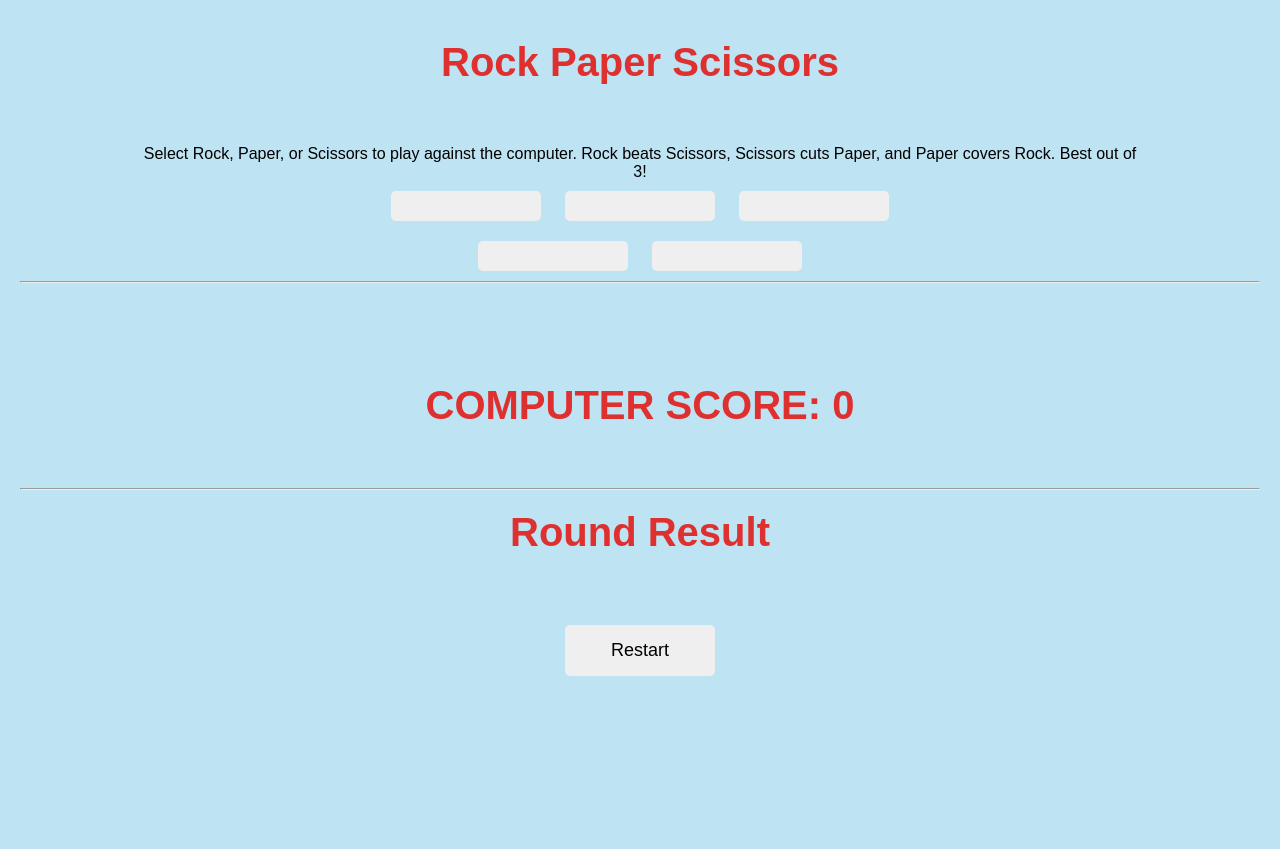
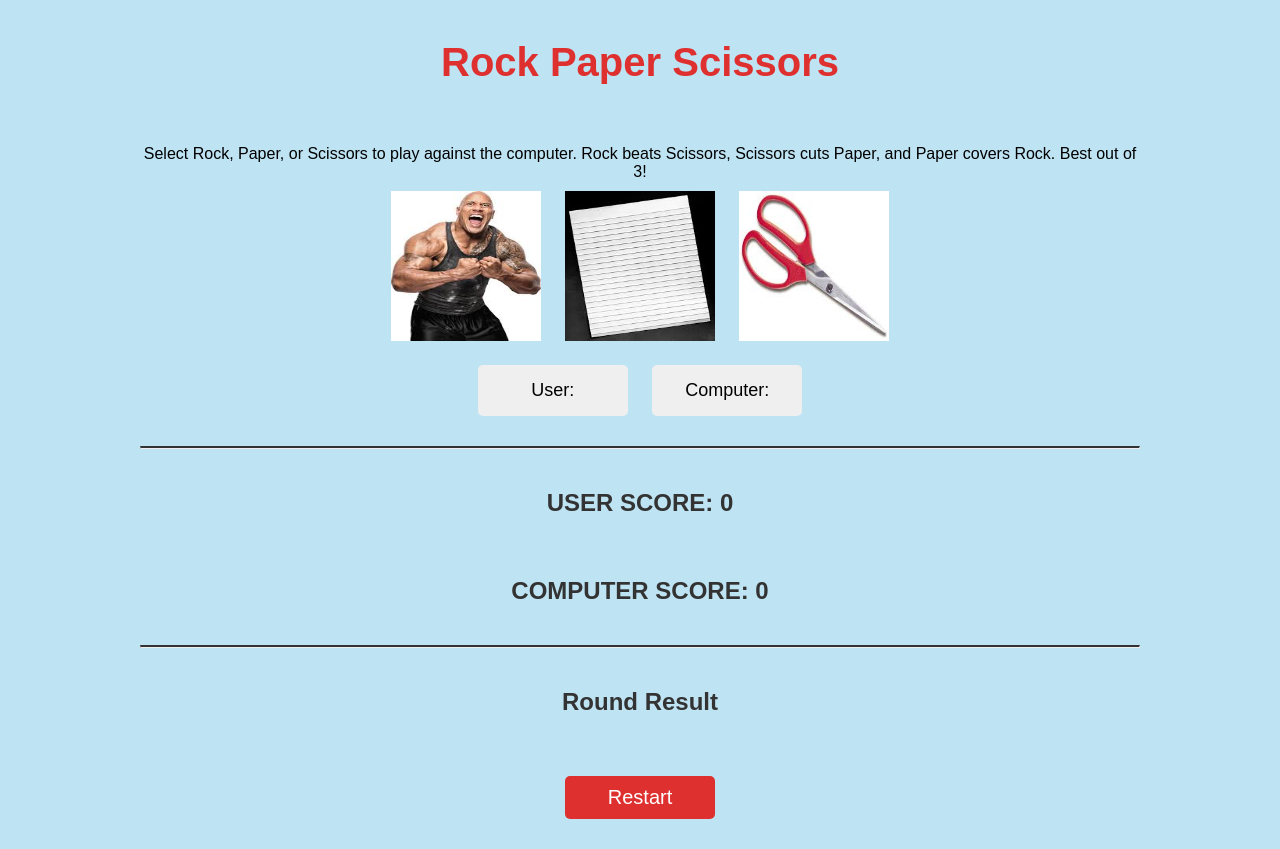
Before and after one commit to SameerMahajan16/rps, a plain HTML site: page index.html in a window 1280 px wide. Before the commit the page ends 800 px from the top, so only its background shows below. Drawn offline with nearby package versions, Linux system fonts and the light colour scheme.

Commit message:
css is so annoying w a broken hnad

```diff
--- a/index.html
+++ b/index.html
@@ -1,20 +1,15 @@
 <!DOCTYPE html>
 <html lang="en">
-
 <head>
   <meta charset="utf-8" />
-  <title> Rock Paper Scissors</title>
-  <!-- fonts -->
+  <title>Rock Paper Scissors</title>
   <link rel="stylesheet" href="style.css" />
 </head>
-<!--Every single image on this site is from google and is not my own.-->
 
 <body>
 
   <div class="container">
     <!-- Header Section-->
-
-    <!-- Hero-->
     <div class="col-12 p-5 text-center">
       <div class="d-flex justify-content-center align-items-center h-100">
         <div class="text-white">
@@ -22,70 +17,56 @@
         </div>
       </div>
     </div>
-    <!-- Hero End-->
+
     <!-- Description-->
     <div class="col-12 my-3 my-lg-0 p-3 db text-center">
       <p class="m-3">
-        Select Rock, Paper, or Scissors to play against the computer. Rock beats Scissors, Scissors cuts Paper, and
-        Paper covers Rock. Best out of 3!
+        Select Rock, Paper, or Scissors to play against the computer. Rock beats Scissors, Scissors cuts Paper, and Paper covers Rock. Best out of 3!
       </p>
     </div>
-    <!-- Description END-->
-  </div>
-  <!-- Header Section END-->
+
     <!-- Buttons START-->
-  <div  class="row divy">
+    <div class="row divy">
       <div id="hideAtEndOfGame1" class="col-12 col-lg-6">
         <div id="showuserchoice"></div>
-      <button id="rock" onclick="playGame('rock')"></button>
-      <button id="paper" onclick="playGame('paper')"></button>
-      <button id="scissors" onclick="playGame('scissors')"></button>
-      <!-- Buttons END-->
-      <!--display choices start-->
+        <img id="rock" src="rock.png" alt="Rock" class="game-button" onclick="playGame('rock')" />
+        <img id="paper" src="paper.jpg" alt="Paper" class="game-button" onclick="playGame('paper')" />
+        <img id="scissors" src="sis.png" alt="Scissors" class="game-button" onclick="playGame('scissors')" />
       </div>
+
+      <!-- Display choices-->
       <div id="hideAtEndOfGame2" class="buttondiv col-12 col-lg-6">
-      <button id="Userch">
-      </button>
-      <button id="Computerchoice">
+        <button id="Userch">User:</button>
+        <button id="Computerchoice">Computer:</button>
+      </div>
 
-      </button>
-    </div>
-    <!--display choices end-->
-    <!--score starts-->
+      <!-- Score-->
       <hr class="line">
       <div>
-      <h1 id="userScoreDisplay" class="score">
+        <h1 id="userScoreDisplay" class="score">USER SCORE: 0</h1>
       </div>
       <div>
-      <h1 id="compScoreDisplay" class="score">COMPUTER SCORE: 0
+        <h1 id="compScoreDisplay" class="score">COMPUTER SCORE: 0</h1>
       </div>
-    <!--score ends-->
-    <!-- winner START-->
+
+      <!-- Winner-->
       <hr class="line">
       <div class="sc">
-      <h1 id="winnerDisplayMsg" class="score">Round Result
+        <h1 id="winnerDisplayMsg" class="score">Round Result</h1>
       </div>
     </div>
-  <!-- winner END-->
-  <!-- Refresh START-->
+
+    <!-- Refresh-->
     <div class="col-12" id="refresh">
-    <button id="restartbtn" onclick="window. location. reload()">Restart</button>
+      <button id="restartbtn" onclick="window.location.reload()">Restart</button>
     </div>
-  <!-- Refresh END-->
-  <!-- footer START -->
+  </div>
+
   <footer class="text-center text-white">
+    <div class="text-center p-3" style="background-color: transparent"></div>
+  </footer>
 
-    <!-- Grid container -->
-
-    <!-- Copyright -->
-    <div class="text-center p-3" style="background-color: transparent"></div>
-    <!-- Copyright -->
-  </footer>
-  <!-- footer END -->
-  <script src="https://cdn.jsdelivr.net/npm/bootstrap@5.3.2/dist/js/bootstrap.bundle.min.js"
-    integrity="sha384-C6RzsynM9kWDrMNeT87bh95OGNyZPhcTNXj1NW7RuBCsyN/o0jlpcV8Qyq46cDfL"
-    crossorigin="anonymous"></script>
+  <script src="https://cdn.jsdelivr.net/npm/bootstrap@5.3.2/dist/js/bootstrap.bundle.min.js" integrity="sha384-C6RzsynM9kWDrMNeT87bh95OGNyZPhcTNXj1NW7RuBCsyN/o0jlpcV8Qyq46cDfL" crossorigin="anonymous"></script>
   <script src="script.js"></script>
 </body>
-
 </html>
--- a/script.js
+++ b/script.js
@@ -1,20 +1,9 @@
+// Global variables for the scores
+let userScore = 0;
+let compScore = 0;
 
-// Get the user's choice
-const getUserChoice = (userInput) => {
-    userInput = userInput.toLowerCase();
-    if (
-      userInput === "rock" ||
-      userInput === "paper" ||
-      userInput === "scissors" ||
-      userInput === "bomb"
-    ) {
-      return userInput;
-    } else {
-      console.log("Error: Invalid input");
-    }
-  };
 
-  // Get the computer's choice
+// Function to get the computer's choice
 const getComputerChoice = () => {
   const randomNumber = Math.floor(Math.random() * 3);
   switch (randomNumber) {
@@ -27,11 +16,8 @@ const getUserChoice = (userInput) => {
   }
 };
 
-  // Determine the winner
+// Function to determine the winner
 const determineWinner = (userChoice, computerChoice) => {
-    if (userChoice === "bomb") {
-      return "User wins with a secret cheat code!";
-    }
   if (userChoice === computerChoice) {
     return "The game is a tie!";
   }
@@ -56,13 +42,37 @@ const getUserChoice = (userInput) => {
       return "User wins!";
     }
   }
-
 };
 
-  // Play the game
-  function playGame(userChoice) {
+// Function to update the scores
+const updateScores = (result) => {
+  if (result === "User wins!") {
+    userScore++;
+    document.getElementById("userScoreDisplay").textContent = `USER SCORE: ${userScore}`;
+  } else if (result === "Computer wins!") {
+    compScore++;
+    document.getElementById("compScoreDisplay").textContent = `COMPUTER SCORE: ${compScore}`;
+  }
+
+    // Disable buttons when game is over
+    if (userScore > 3) {
+      alert("aeae")
+    }
+};
+
+// Function to play the game
+const playGame = (userChoice) => {
   const computerChoice = getComputerChoice();
-    console.log(`User choice: ${userChoice}`);
-    console.log(`Computer choice: ${computerChoice}`);
-    console.log(determineWinner(userChoice, computerChoice));
-  };
+  const result = determineWinner(userChoice, computerChoice);
+
+  // Display the choices
+  document.getElementById("Userch").textContent = `User: ${userChoice}`;
+  document.getElementById("Computerchoice").textContent = `Computer: ${computerChoice}`;
+
+  // Display the result
+  document.getElementById("winnerDisplayMsg").textContent = result;
+
+  // Update scores
+  updateScores(result);
+
+  }
--- a/style.css
+++ b/style.css
@@ -31,7 +31,19 @@
   margin: 0 auto;
 }
 
-  /* Button styling for Rock, Paper, Scissors */
+/* Button styling for Rock, Paper, Scissors images */
+.game-button {
+  width: 150px;
+  height: 150px;
+  margin: 10px;
+  cursor: pointer;
+  transition: transform 0.3s ease;
+}
+
+.game-button:hover {
+  transform: scale(1.1);
+}
+
 button {
   width: 150px;
   padding: 15px;
@@ -42,3 +54,34 @@
   border-radius: 5px;
   transition: background-color 0.3s;
 }
+
+button:disabled {
+  background-color: #ccc;
+  cursor: not-allowed;
+}
+
+/* Score and Winner Display */
+.score {
+  font-size: 24px;
+  color: #333;
+  margin: 20px 0;
+}
+
+.line {
+  border-top: 2px solid #333;
+  margin: 20px 0;
+}
+
+#refresh {
+  margin-top: 30px;
+}
+
+#restartbtn {
+  padding: 10px 20px;
+  background-color: #df3030;
+  color: white;
+  font-size: 20px;
+  border: none;
+  border-radius: 5px;
+  cursor: pointer;
+}
```
Lines whose indentation alone changed are shown as unchanged.
